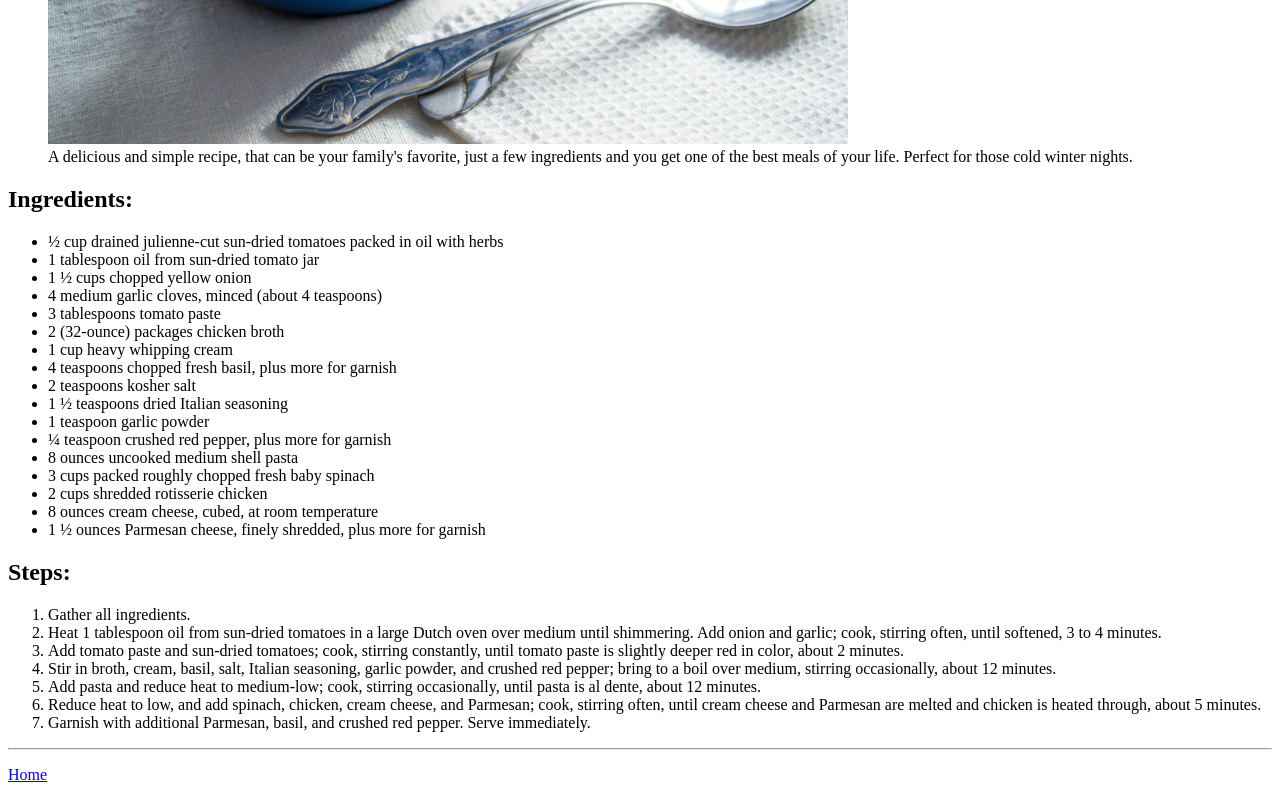
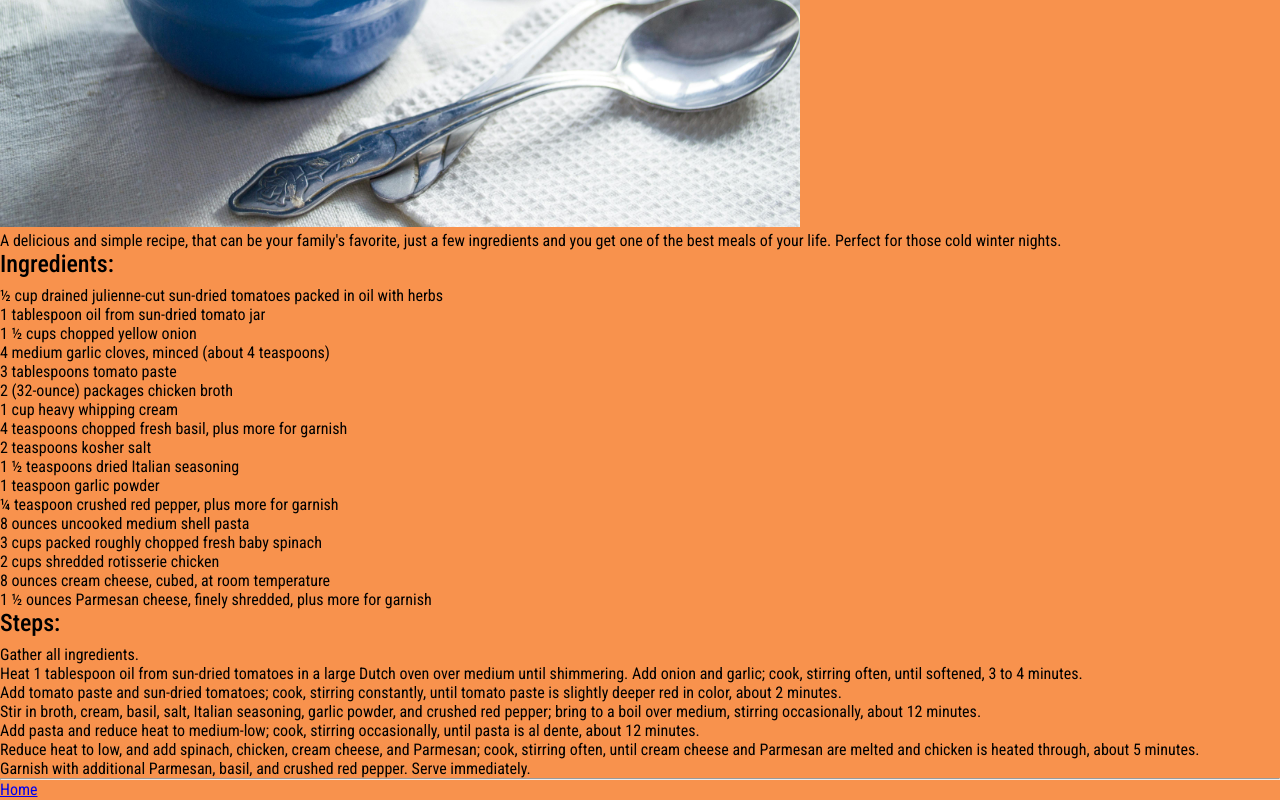
Before and after one commit to Aborjal00/odin-recipes, a plain HTML site: page recipes/chicken-soup.html in a window 1280 px wide. Shown: the part 536-1336 px from the top of the page. Drawn offline with Linux system fonts and the light colour scheme.

Commit message:
_Change layout for space and color of background

```diff
--- a/recipes/chicken-soup.html
+++ b/recipes/chicken-soup.html
@@ -4,8 +4,9 @@
     <meta charset="UTF-8">
     <meta name="viewport" content="width=device-width, initial-scale=1.0">
     <title>Chicken Soup</title>
+    <link rel="stylesheet" href="../css/styles.css">
 </head>
-<body>
+<body class="recipe-body">
     <h1>Chicken Soup</h1>
 
 
@@ -14,6 +15,10 @@
         <figcaption>A delicious and simple recipe, that can be your family's favorite, just a few ingredients and you get one of the best meals of your life.
         Perfect for those cold winter nights.</figcaption>
     </figure>
+
+    <div class="follow">
+
+        <div class="ingredients">
 
             <h2>Ingredients:</h2>
             <ul>
@@ -26,20 +31,19 @@
                 <li>1 cup heavy whipping cream</li>
                 <li>4 teaspoons chopped fresh basil, plus more for garnish</li>
                 <li>2 teaspoons kosher salt</li>
-        <li>1 ½ teaspoons dried Italian seasoning
-
-</li>
+                <li>1 ½ teaspoons dried Italian seasoning</li>
                 <li>1 teaspoon garlic powder</li>
-        <li>¼ teaspoon crushed red pepper, plus more for garnish
-
-</li>
+                <li>¼ teaspoon crushed red pepper, plus more for garnish</li>
                 <li>8 ounces uncooked medium shell pasta</li>
                 <li>3 cups packed roughly chopped fresh baby spinach</li>
                 <li>2 cups shredded rotisserie chicken</li>
                 <li>8 ounces cream cheese, cubed, at room temperature</li>
                 <li>1 ½ ounces Parmesan cheese, finely shredded, plus more for garnish</li>
             </ul>
+        </div>
 
+
+        <div class="steps">
 
             <h2>Steps:</h2>
 
@@ -52,11 +56,13 @@
                 <li>Reduce heat to low, and add spinach, chicken, cream cheese, and Parmesan; cook, stirring often, until cream cheese and Parmesan are melted and chicken is heated through, about 5 minutes.</li>
                 <li>Garnish with additional Parmesan, basil, and crushed red pepper. Serve immediately.</li>
             </ol>
+        </div>
+    </div>
 
     <hr>
 
-    <p>
-        <a href="../index.html">Home</a>
+    <p class="footer">
+        <a class="home" href="../index.html">Home</a>
     </p>
 </body>
 </html>
```
Also changed, not shown: recipes/kung-pao-chicken.html (+11 -5 lines), recipes/shrimp-pasta.html (+14 -3 lines). Lines whose indentation alone changed are shown as unchanged.
